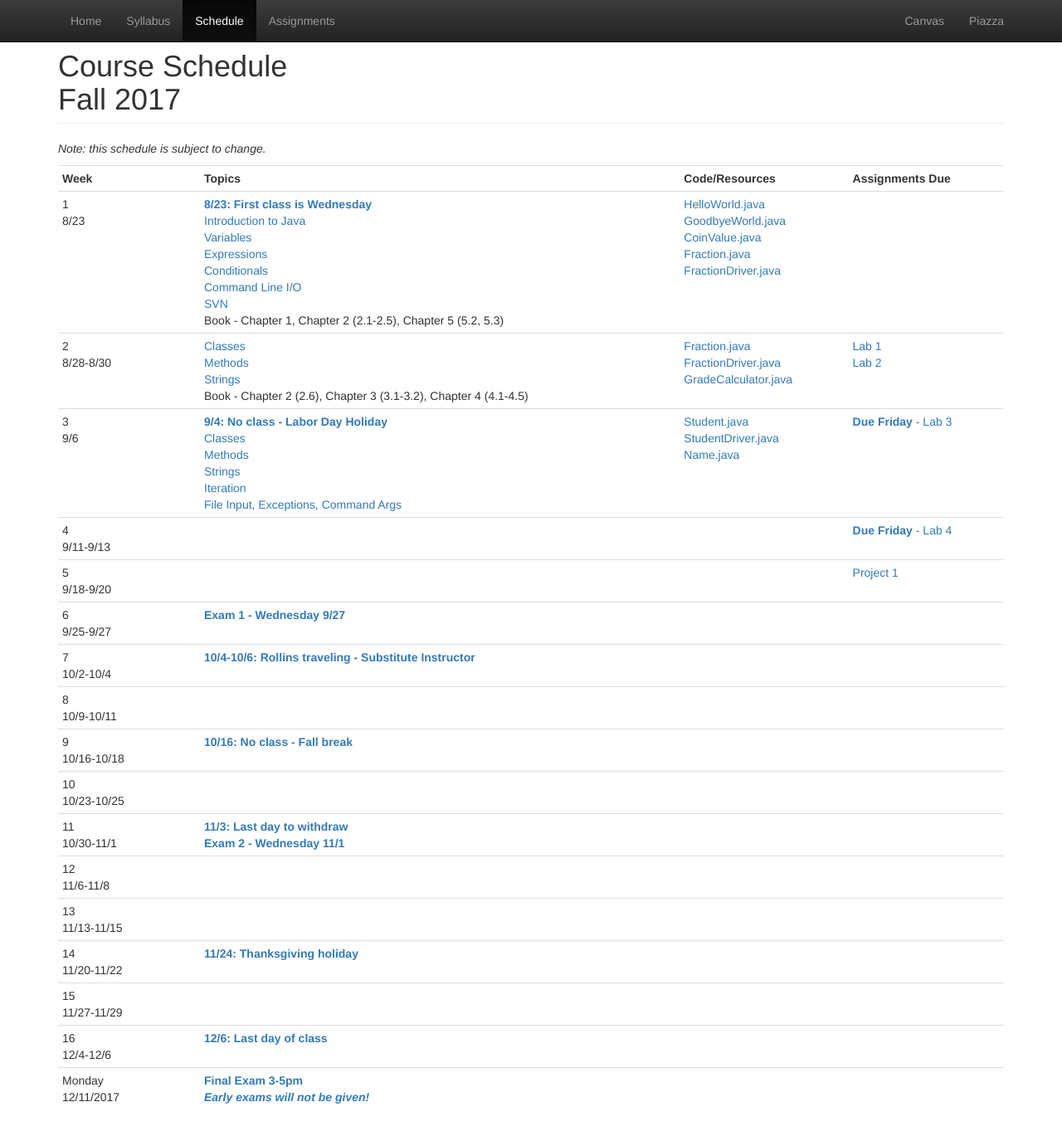
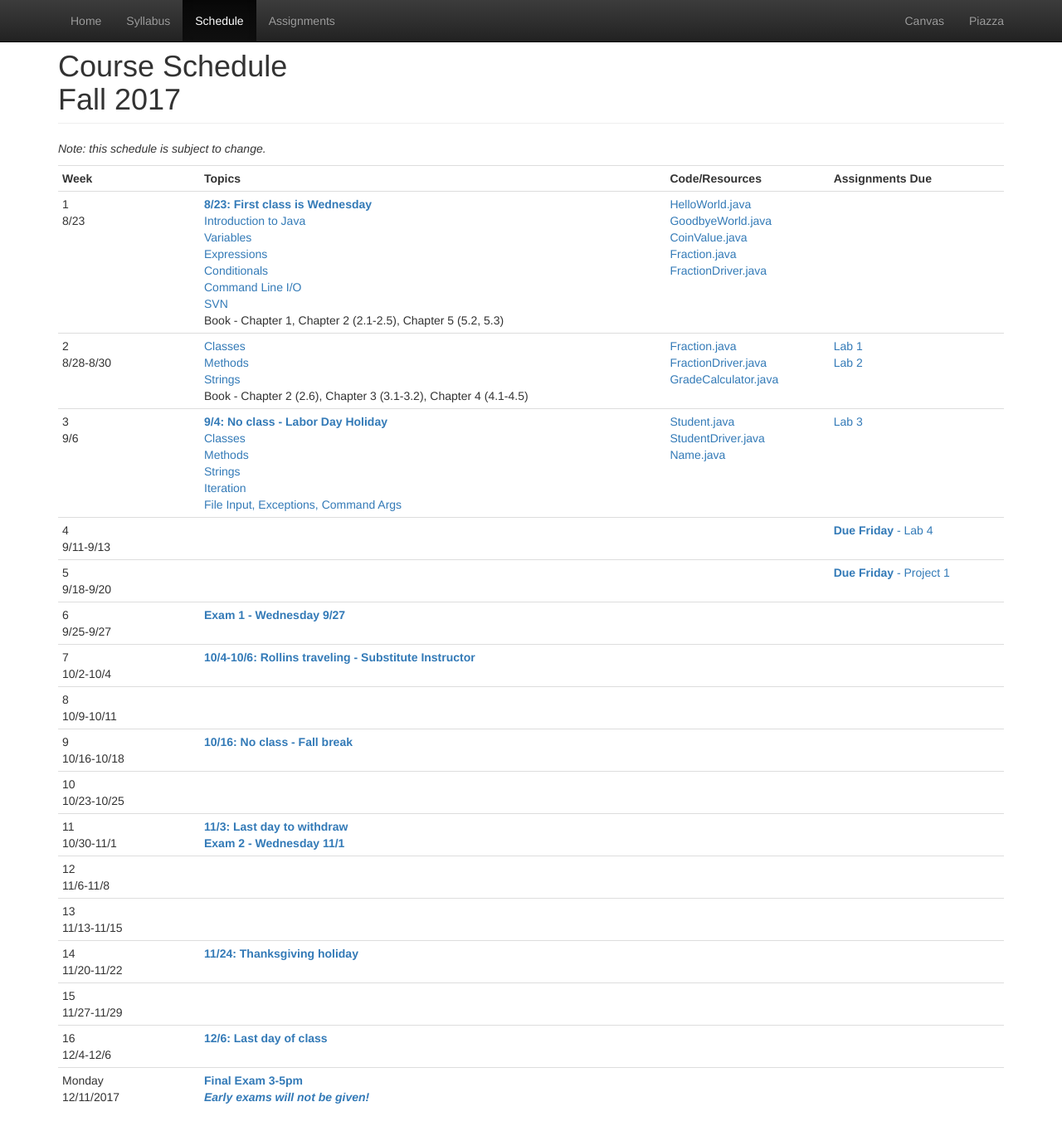
Before and after one commit to CS112-F17/cs112-f17.github.io, a Jekyll site: the page built from schedule.html, in a window 1280 px wide and 1377 px high. Shown: the top 1369 px of the window at 83% size. Built offline with Jekyll 4.4.1, drawn with Linux system fonts in a browser that asks for light colours; some of the changed lines change nothing that is shown.

Commit message:
change formatting

```diff
--- a/schedule.html
+++ b/schedule.html
@@ -91,7 +91,7 @@ title: Schedule
 
 		</td>
 		<td>
-			<a href="https://github.com/CS112-F17/labs/blob/master/lab3.md"><strong>Due Friday</strong> - Lab 3</a><br/>
+			<a href="https://github.com/CS112-F17/labs/blob/master/lab3.md">Lab 3</a><br/>
 
 <!-- 				<a href="https://github.com/CS112-F17/projects/blob/master/project1.md">Project 1</a>
 -->
@@ -130,7 +130,7 @@ title: Schedule
 	<a href="https://github.com/CS112-F17/notes/blob/master/SampleExam1.pdf">Sample Exam 1</a><br/> -->
 		</td>
 		<td>
-			<a href="https://github.com/CS112-F17/projects/blob/master/project1.md">Project 1</a>
+			<a href="https://github.com/CS112-F17/projects/blob/master/project1.md"><strong>Due Friday</strong> - Project 1</a>
 		</td>
 	</tr>
 	<tr>
```
